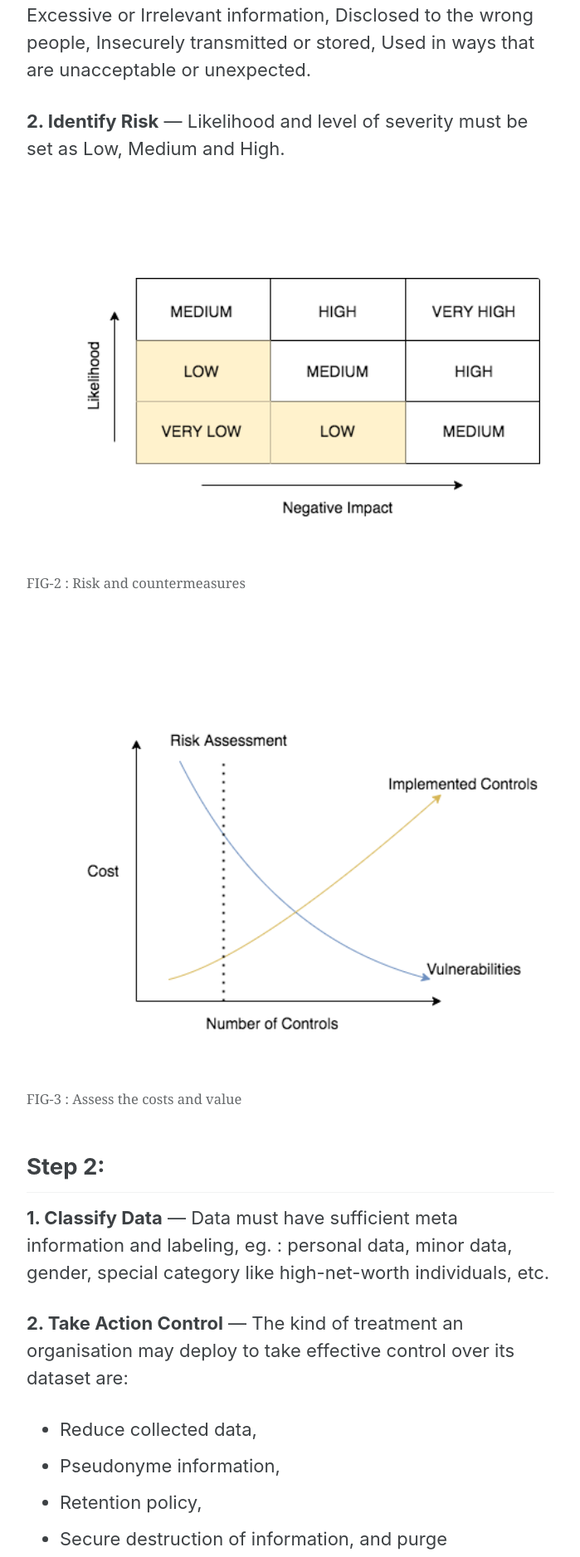
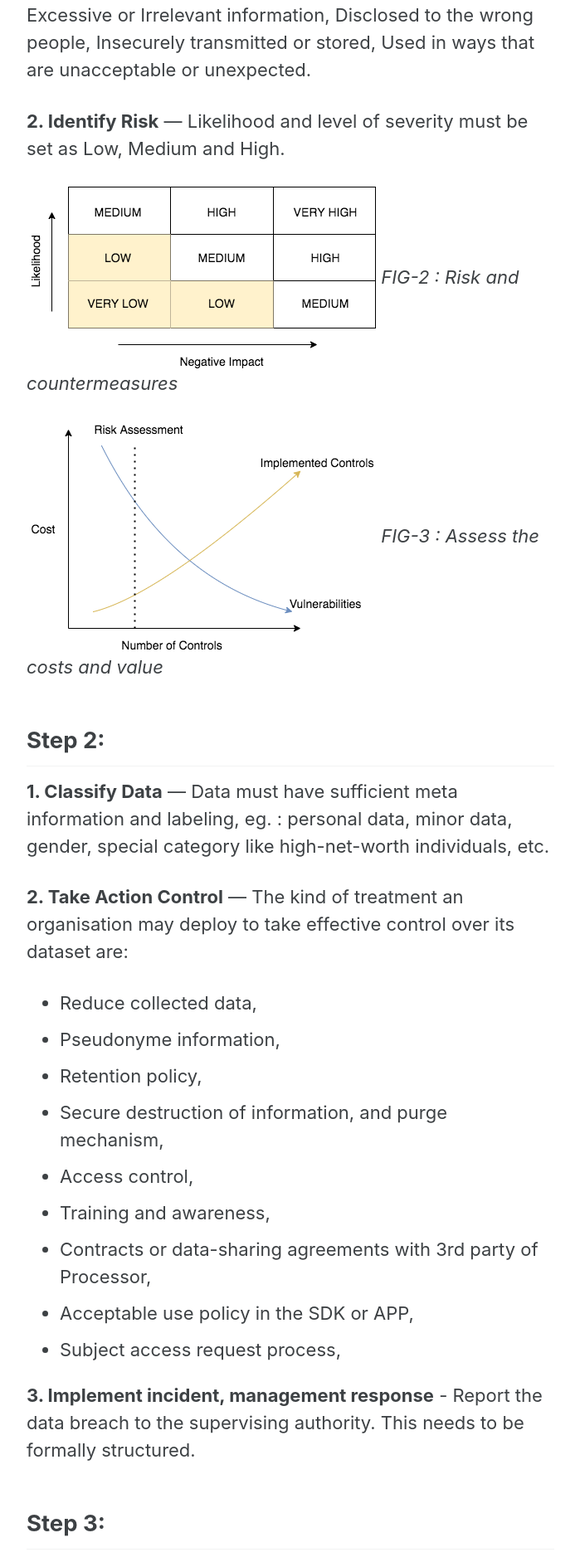
Before and after one commit to milinddeore/logits-website, a Jekyll site: the page built from _posts/2021-02-12-dataset-assessment-framework.md, in a window 1280 px wide. Shown: the part 1906-3783 px from the top of the page at 83% size, without its empty margins (290-989 px from the left). Built offline with Jekyll 4.4.1, drawn with Linux system fonts in a browser that asks for light colours; cached includes are drawn as plain includes.

Commit message:
Update 2021-02-12-dataset-assessment-framework.md

```diff
--- a/_posts/2021-02-12-dataset-assessment-framework.md
+++ b/_posts/2021-02-12-dataset-assessment-framework.md
@@ -40,15 +40,12 @@ Insecurely transmitted or stored,
 Used in ways that are unacceptable or unexpected.
 
 **2. Identify Risk** — Likelihood and level of severity must be set as Low, Medium and High.
-<figure class="align-left">
-  <img src="/assets/images/RiskAndCountermeasures.png" alt="" title="Risk and countermeasures">
-    <figcaption>FIG-2 : Risk and countermeasures</figcaption>
-</figure>
-<figure class="align-left">
-  <img src="/assets/images/AssessTheCostsAndValue.png" alt="">
-    <figcaption>FIG-3 : Assess the costs and value</figcaption>
-</figure>
 
+![FIG-2 : Risk and countermeasures](/assets/images/RiskAndCountermeasures.png)
+*FIG-2 : Risk and countermeasures*
+
+![FIG-3 : Assess the costs and value](/assets/images/AssessTheCostsAndValue.png)
+*FIG-3 : Assess the costs and value*
 
 ## Step 2:
 **1. Classify Data** — Data must have sufficient meta information and labeling, eg. : personal data, minor data, gender, special category like high-net-worth individuals, etc.
```
